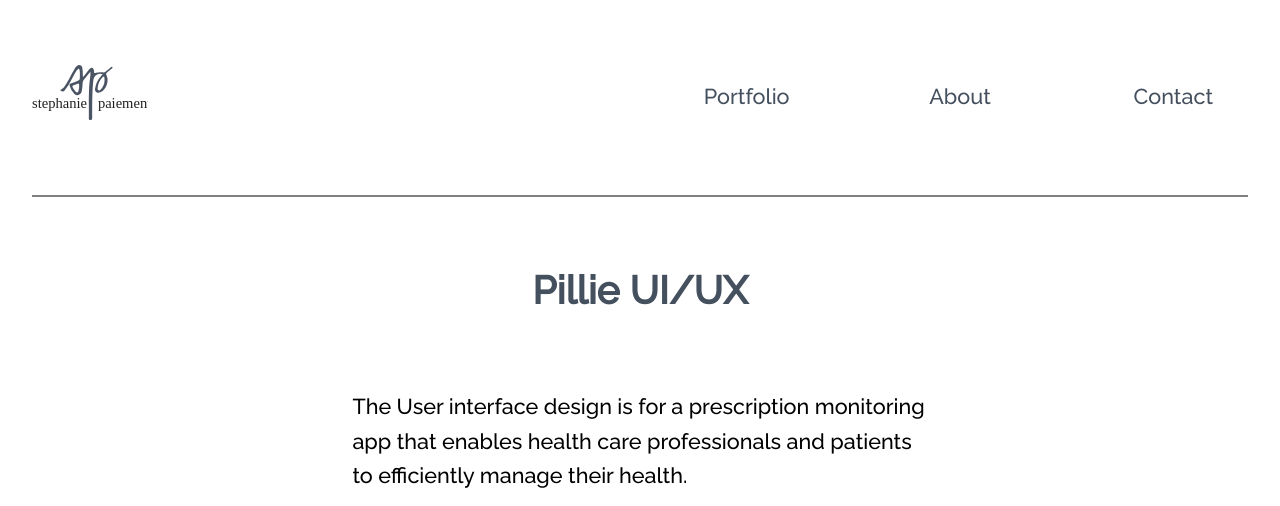
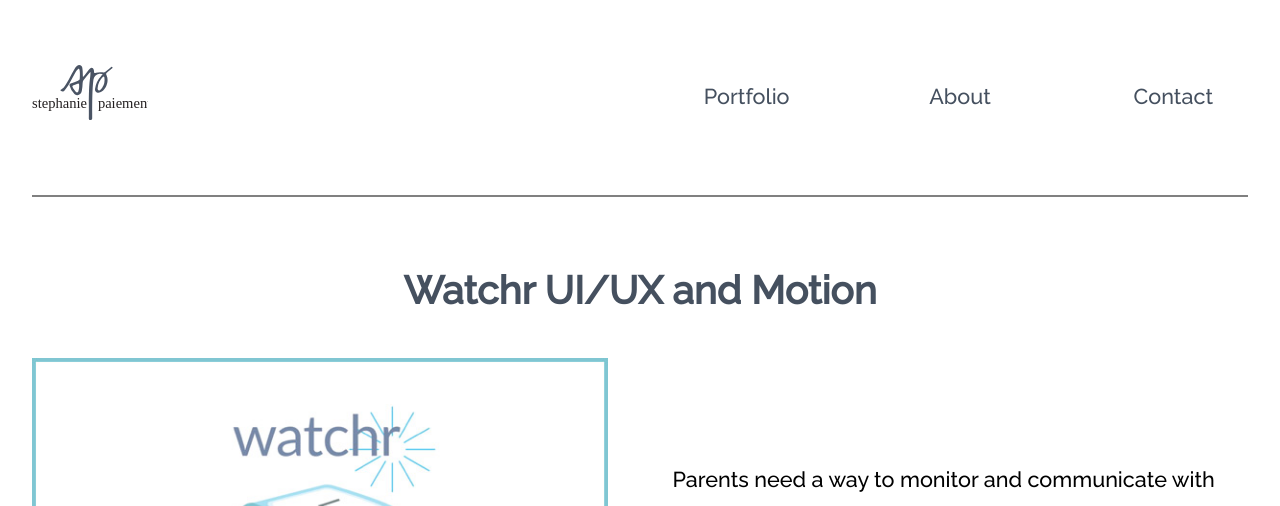
Before and after one commit to paiementstephanie/wireframe, a Jekyll site: the page built from project-6.html, in a window 1280 px wide and 1400 px high. Shown: the top 506 px of the window. Built offline with Jekyll 4.4.1, drawn with Linux system fonts in a browser that asks for light colours; some of the changed text lies outside the part shown; grey boxes are pictures that could not be loaded.

Commit message:
adding new project

```diff
--- a/index.html
+++ b/index.html
@@ -70,11 +70,11 @@ meta: Stephanie Paiement is a Multidisciplinary Designer, specializing in Illust
 			</div>
 
 			<div class=" pad-b gutter unit xs-1 s-1 m-1-2 l-1-2 xl-1-2">
-				<a rel="portfolio" href="{{site.baseurl}}/project-6"><img class="img-flex" src="img/pillie-p.jpg" alt="Pillie UI/UX App"></a>
+				<a rel="portfolio" href="{{site.baseurl}}/project-6"><img class="img-flex" src="img/watchr.jpg" alt="Watchr UI/UX App and Motion Video"></a>
 			</div>
 
 			<div class=" pad-b gutter unit xs-1 s-1 m-1 l-3-4 xl-3-4">
-				<a rel="portfolio" href="{{site.baseurl}}/project-7"><img class="img-flex" src="img/3amigos-p.jpg" alt="Three Amigos Kinetic Type"></a>
+				<a rel="portfolio" href="{{site.baseurl}}/project-7"><img class="img-flex" src="img/3amigos-p.jpg" alt="Three Amigos Kinetic Type Motion"></a>
 			</div>
 
 			<div class=" pad-b gutter unit xs-1 s-1 m-1 l-1-4 xl-1-4">
--- a/project-6.html
+++ b/project-6.html
@@ -25,18 +25,31 @@ meta: Stop-Motion · Seeing Sounds · A stop motion video that talks about synes
 
 <body>
 
-	<h1>Pillie UI/UX</h1>
+	<h1>Watchr UI/UX and Motion</h1>
 	<div class=" grid grid-middle">
+		<div class="unit xs-1 s-1 m-1-2 l-1-2 xl-1-2">
+			<img class="img-flex gutter" src="../img/watchr.jpg" alt="A picture of the Project">
+		</div>
 		<div class="unit xs-1 s-1 m-1-2 l-1-2 xl-1-2 pad-t gutter">
-			<p>The User interface design is for a prescription monitoring app that enables health care professionals and patients to efficiently manage their health.</p>
+			<p>Parents need a way to monitor and communicate with their kids because they want to assure their safety when unsupervised. And Watchr is a communication and tracking app that enables parents to monitor their young children’s locations and communicate with them!</p>
 		</div>
 	</div>
 
 		<div class="grid">
-			<div class="pad-t pad-b gutter unit xs-1 s-1 m-1-2 l-1-2 xl-1-2">
-				<img class="img-flex" src="../img/pillie.png" alt="Pillie App">
+			<div class="pad-t pad-b gutter unit xs-1 s-1 m-1-2 l-1 xl-1">
+				<img class="img-flex" src="../img/watchr-2.png" alt="Project-Process">
+			</div>
+
+			<div class="pad-t pad-b gutter unit xs-1 s-1 m-1 l-1-2 xl-1-2">
+				<p>The</p>
 			</div>
 		</div>
+
+	<div class="embed embed--16by9">
+		<video class="embed-item" src="../vid/watchrvid.mp4" controls>
+			Watchr Promotional Piece
+		</video>
+	</div>
 
 		<div class="cycle text-center">
 			<div class="prev-next">
```
Also changed, not shown: other parts of project-6.html (+1 -1 lines), img/watchr-2.png (added), img/watchr.jpg (added), 1 other file.
